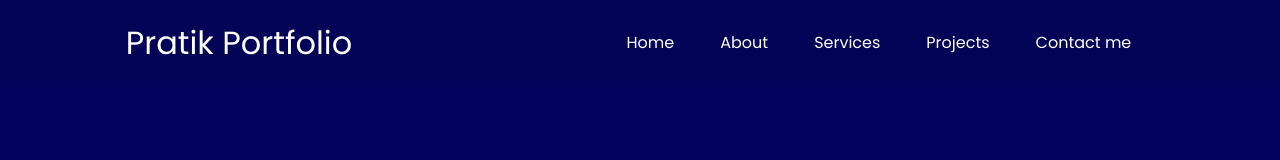
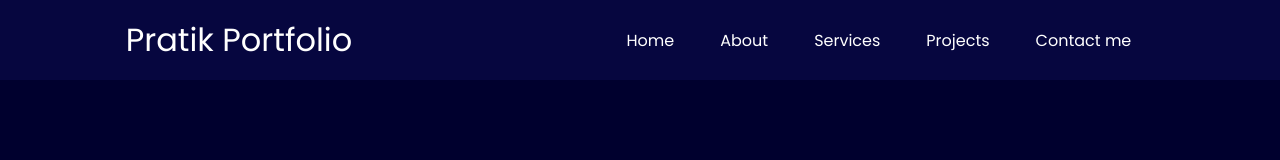
Before and after one commit to PratikSV/Corsera, a plain HTML site: page Myinfo/Myportfolio.html in a window 1280 px wide. Drawn offline with Linux system fonts and the light colour scheme.

Commit message:
header complit.

```diff
--- a/Myinfo/style.css
+++ b/Myinfo/style.css
@@ -3,7 +3,7 @@
   padding: 0px;
 }
 body{
-  background-color: rgb(2, 2, 93);
+  background-color:rgb(0, 0, 46) ;
   color: white;
   font-family: "Poppins";
 }
@@ -11,8 +11,8 @@ nav{
   display: flex;
   justify-content: space-around;
   align-items: center;
-  height: 85px;
-  background-color: rgb(2, 2, 86);
+  height: 80px;
+  background-color: rgb(6, 6, 63);
 }
 nav ul{
   display: flex;
```
